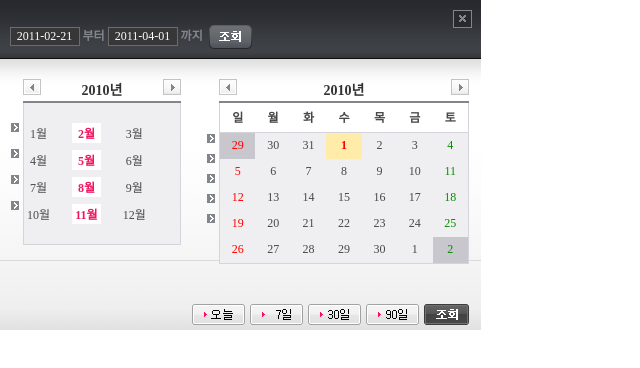
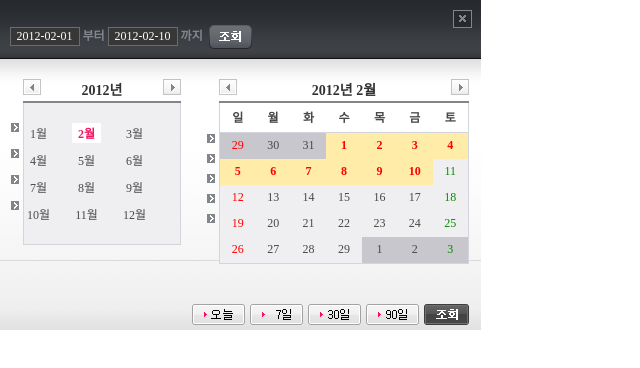
Before and after one commit to zpzgzerg/calendar, a plain HTML site: page calendar/index.html in a window 1280 px wide. Shown: the whole page, without its empty margins (0-640 px from the left). Drawn offline with Linux system fonts and the light colour scheme.

Commit message:
정상동작 샘플

```diff
--- a/calendar/index.html
+++ b/calendar/index.html
@@ -97,20 +97,23 @@
 <body>
 <table width="481" border="0" cellspacing="0" cellpadding="0">
 	<tr>
-		<td height="59" style="background: url(img/calendar_topbg.gif) repeat-x left top" align="center"><table width="462" height="39" cellpadding="0" cellspacing="0" border="0" class="calTOP">
+		<td height="59" style="background: url(img/calendar_topbg.gif) repeat-x left top" align="center">
+			<table width="462" height="39" cellpadding="0" cellspacing="0" border="0" class="calTOP">
 				<tr>
-					<td class="year" valign="bottom"><input type="text" class="input" value="2011-02-21" style="width:70px">
+					<td class="year" valign="bottom"><input type="text" class="input" value="2012-02-01" style="width:70px">
 						부터
-						<input type="text" class="input" value="2011-04-01" style="width:70px">
+						<input type="text" class="input" value="2012-02-10" style="width:70px">
 						까지 &nbsp;<img src="img/calendar_hit_btn.gif" align="absmiddle"></td>
 					<td align="right" valign="top"><img src="img/calendar_btn_close.gif"></td>
 				</tr>
-			</table></td>
+			</table>
+		</td>
 	</tr>
 	<tr>
 		<td height="271" style="background: url(img/calendar_conbg.gif) repeat-x left top" valign="top"><table width="100%" cellpadding="0" cellspacing="0" border="0">
 				<tr>
-					<td><table width="100%" cellpadding="0" cellspacing="0" border="0">
+					<td>
+						<table width="100%" cellpadding="0" cellspacing="0" border="0">
 							<tr>
 								<td width="23" valign="top" align="right">
 									<ul class="calMTul">
@@ -118,20 +121,24 @@
 										<li><a href="#"><img src="img/calendar_btn_choice.gif"></a></li>
 										<li><a href="#"><img src="img/calendar_btn_choice.gif"></a></li>
 										<li><a href="#"><img src="img/calendar_btn_choice.gif"></a></li>
-									</ul></td>
-								<td width="158" style="padding-top:20px;" valign="top"><table width="100%" cellpadding="0" cellspacing="0" border="0">
+									</ul>
+								</td>
+								<td width="158" style="padding-top:20px;" valign="top">
+									<table width="100%" cellpadding="0" cellspacing="0" border="0">
 										<tr>
 											<td width="18" valign="top" height="22"><img src="img/calendar_btn_back.gif"></td>
-											<td valign="top" class="calyear" width="122">2010년</td>
+											<td valign="top" class="calyear" width="122">2012년</td>
 											<td width="18" valign="top"><img src="img/calendar_btn_next.gif"></td>
 										</tr>
 										<tr>
 											<td colspan="3" height="2" bgcolor="#82868b"></td>
 										</tr>
 										<tr>
-											<td colspan="3" valign="top"><table width="100%" cellpadding="0" cellspacing="0" border="0" class="calYT">
+											<td colspan="3" valign="top">
+												<table width="100%" cellpadding="0" cellspacing="0" border="0" class="calYT">
 													<tr>
-														<td class="Ycon"><table width="125" cellpadding="0" cellspacing="0" border="0" class="calMT">
+														<td class="Ycon">
+															<table width="125" cellpadding="0" cellspacing="0" border="0" class="calMT">
 																<tr>
 																	<td class="Mcon"><a href="#">1월</a></td>
 																	<td width="19"></td>
@@ -145,7 +152,7 @@
 																<tr>
 																	<td class="Mcon"><a href="#">4월</a></td>
 																	<td width="19"></td>
-																	<td class="Mbcon"><a href="#">5월</a></td>
+																	<td class="Mcon"><a href="#">5월</a></td>
 																	<td width="19"></td>
 																	<td class="Mcon"><a href="#">6월</a></td>
 																</tr>
@@ -155,7 +162,7 @@
 																<tr>
 																	<td class="Mcon"><a href="#">7월</a></td>
 																	<td width="19"></td>
-																	<td class="Mbcon"><a href="#">8월</a></td>
+																	<td class="Mcon"><a href="#">8월</a></td>
 																	<td width="19"></td>
 																	<td class="Mcon"><a href="#">9월</a></td>
 																</tr>
@@ -165,15 +172,18 @@
 																<tr>
 																	<td class="Mcon"><a href="#">10월</a></td>
 																	<td width="19"></td>
-																	<td class="Mbcon"><a href="#">11월</a></td>
+																	<td class="Mcon"><a href="#">11월</a></td>
 																	<td width="19"></td>
 																	<td class="Mcon"><a href="#">12월</a></td>
 																</tr>
-															</table></td>
+															</table>
+														</td>
 													</tr>
-												</table></td>
+												</table>
+											</td>
 										</tr>
-									</table></td>
+									</table>
+								</td>
 								<td width="38" valign="top" align="right">
 									<ul class="cdTableul">
 										<li><a href="#"><img src="img/calendar_btn_choice.gif"></a></li>
@@ -181,18 +191,21 @@
 										<li><a href="#"><img src="img/calendar_btn_choice.gif"></a></li>
 										<li><a href="#"><img src="img/calendar_btn_choice.gif"></a></li>
 										<li><a href="#"><img src="img/calendar_btn_choice.gif"></a></li>
-									</ul></td>
-								<td width="262" style="padding-top:20px;" valign="top"><table width="250" cellpadding="0" cellspacing="0" border="0">
+									</ul>
+								</td>
+								<td width="262" style="padding-top:20px;" valign="top">
+									<table width="250" cellpadding="0" cellspacing="0" border="0">
 										<tr>
 											<td width="18" valign="top" height="22"><img src="img/calendar_btn_back.gif"></td>
-											<td valign="top" class="calyear" width="214">2010년</td>
+											<td valign="top" class="calyear" width="214">2012년 2월</td>
 											<td width="18" valign="top"><img src="img/calendar_btn_next.gif"></td>
 										</tr>
 										<tr>
 											<td colspan="3" height="2" bgcolor="#82868b"></td>
 										</tr>
 										<tr>
-											<td colspan="3" valign="top"><table width="100%" border="0" cellspacing="0" cellpadding="0" class="cdTable">
+											<td colspan="3" valign="top">
+												<table width="100%" border="0" cellspacing="0" cellpadding="0" class="cdTable">
 													<thead>
 														<tr>
 															<th scope="col">일</th>
@@ -207,20 +220,20 @@
 													<tbody>
 														<tr>
 															<td class="sun cd"><a href="#">29</a></td>
-															<td>30</td>
-															<td>31</td>
+															<td class="cd">30</td>
+															<td class="cd">31</td>
 															<td class="cdck"><a href="#">1</a></td>
-															<td>2</td>
-															<td>3</td>
-															<td class="sat">4</td>
+															<td class="cdck">2</td>
+															<td class="cdck">3</td>
+															<td class="cdck">4</td>
 														</tr>
 														<tr>
-															<td class="sun">5</td>
-															<td>6</td>
-															<td>7</td>
-															<td>8</td>
-															<td>9</td>
-															<td>10</td>
+															<td class="cdck">5</td>
+															<td class="cdck">6</td>
+															<td class="cdck">7</td>
+															<td class="cdck">8</td>
+															<td class="cdck">9</td>
+															<td class="cdck">10</td>
 															<td class="sat">11</td>
 														</tr>
 														<tr>
@@ -246,19 +259,23 @@
 															<td>27</td>
 															<td>28</td>
 															<td>29</td>
-															<td>30</td>
-															<td>1</td>
-															<td class="sat cd"><a href="#">2</a></td>
+															<td class="cd">1</td>
+															<td class="cd">2</td>
+															<td class="sat cd">3</td>
 														</tr>
 													</tbody>
-												</table></td>
+												</table>
+											</td>
 										</tr>
-									</table></td>
+									</table>
+								</td>
 							</tr>
-						</table></td>
+						</table>
+					</td>
 				</tr>
 				<tr>
-					<td valign="top" align="right" style="padding:40px 12px 26px 0;"><table width="277" cellpadding="0" cellspacing="0" border="0">
+					<td valign="top" align="right" style="padding:40px 12px 26px 0;">
+						<table width="277" cellpadding="0" cellspacing="0" border="0">
 							<tr>
 								<td width="58"><img src="img/calendar_btn_today.gif"></td>
 								<td width="58"><img src="img/calendar_btn_week.gif"></td>
@@ -266,9 +283,11 @@
 								<td width="58"><img src="img/calendar_btn_ninety.gif"></td>
 								<td><img src="img/calendar_btn_hit.gif"></td>
 							</tr>
-						</table></td>
+						</table>
+					</td>
 				</tr>
-			</table></td>
+			</table>
+		</td>
 	</tr>
 </table>
 </body>
```
